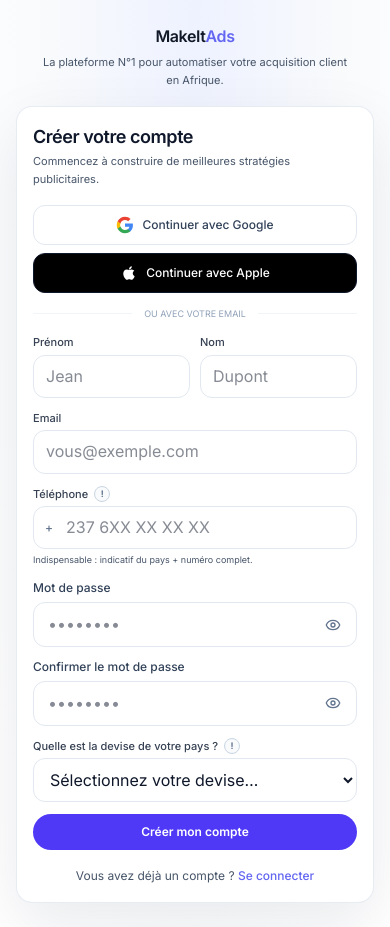
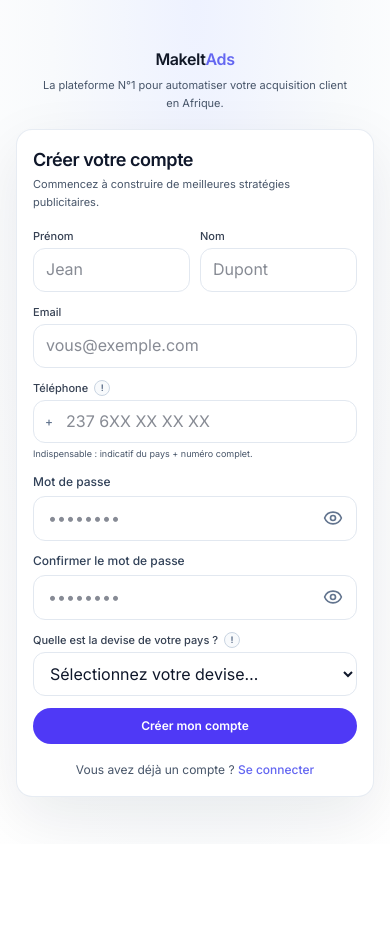
Before and after one commit to ecomdarrell-create/makeitads, a Next.js app: page /signup in a window 390 px wide. After the commit the page ends 844 px from the top, so only its background shows below. Built offline with nearby package versions, Linux system fonts and the light colour scheme; no server answers.

Commit message:
fix(auth): inscription instantanée sans email + toggle mot de passe mobile

```diff
--- a/src/app/signup/page.tsx
+++ b/src/app/signup/page.tsx
@@ -5,9 +5,8 @@
 import { useSearchParams, useRouter } from 'next/navigation';
 import Link from 'next/link';
 import { motion } from 'framer-motion';
-import { Mail, CheckCircle2 } from 'lucide-react';
+import { Mail } from 'lucide-react';
 import { AuthPasswordField } from '@/components/auth/AuthPasswordField';
-import { AuthProviderButtons } from '@/components/auth/AuthProviderButtons';
 import { PhoneInput, isValidPhoneNumber } from '@/components/auth/PhoneInput';
 
 // ✅ Petit badge (!) cliquable pour afficher une explication
@@ -107,7 +106,9 @@
         email: formData.email,
         password: formData.password,
         options: {
-          emailRedirectTo: `${window.location.origin}${redirectTo}`,
+          // ✅ URL de confirmation : on renvoie vers /auth/callback
+          // qui échangera le token contre une session, puis redirigera vers /dashboard.
+          emailRedirectTo: `${window.location.origin}/auth/callback?next=${encodeURIComponent(redirectTo)}`,
           data: {
             first_name: formData.firstName,
             last_name: formData.lastName,
@@ -120,7 +121,6 @@
       });
 
       if (error) {
-        // ✅ Messages d'erreur clairs selon la cause
         const msg = error.message.toLowerCase();
         if (msg.includes('already registered') || msg.includes('already been registered')) {
           setError('Cet email est déjà utilisé. Connectez-vous à la place.');
@@ -172,14 +172,14 @@
         }
       }
 
-      // ✅ CAS 1 : Session créée → connexion immédiate
+      // CAS 1 : Session créée (confirm email désactivé) → connexion immédiate
       const { data: { session } } = await supabase.auth.getSession();
       if (session) {
         window.location.href = redirectTo;
         return;
       }
 
-      // ✅ CAS 2 : Pas de session → email de confirmation envoyé
+      // CAS 2 : Pas de session → email de confirmation envoyé
       setEmailSent(true);
       setLoading(false);
     } catch {
@@ -275,14 +275,6 @@
               </p>
             </div>
           )}
-
-          <AuthProviderButtons />
-
-          <div className="my-3.5 flex items-center gap-3 text-[9px] text-slate-400 sm:text-[10px]">
-            <span className="h-px flex-1 bg-slate-100" />
-            OU AVEC VOTRE EMAIL
-            <span className="h-px flex-1 bg-slate-100" />
-          </div>
 
           {error && (
             <div className="mb-3 rounded border border-red-200 bg-red-50 p-2 text-[11px] text-red-700 sm:text-xs">
--- a/src/components/auth/AuthPasswordField.tsx
+++ b/src/components/auth/AuthPasswordField.tsx
@@ -11,12 +11,23 @@
   autoComplete: 'current-password' | 'new-password';
 }
 
-export function AuthPasswordField({ id, label, value, onChange, autoComplete }: AuthPasswordFieldProps) {
+export function AuthPasswordField({
+  id,
+  label,
+  value,
+  onChange,
+  autoComplete,
+}: AuthPasswordFieldProps) {
   const [visible, setVisible] = useState(false);
 
   return (
     <div>
-      <label htmlFor={id} className="mb-1.5 block text-xs font-medium text-slate-700">{label}</label>
+      <label
+        htmlFor={id}
+        className="mb-1.5 block text-xs font-medium text-slate-700"
+      >
+        {label}
+      </label>
       <div className="relative">
         <input
           id={id}
@@ -25,17 +36,29 @@
           required
           value={value}
           onChange={(event) => onChange(event.target.value)}
-          className="min-h-11 w-full rounded-xl border border-slate-200 bg-white px-3.5 py-2.5 pr-11 text-sm text-slate-900 outline-none transition-colors focus:border-indigo-500 focus:ring-2 focus:ring-indigo-100"
+          className="min-h-11 w-full rounded-xl border border-slate-200 bg-white px-3.5 py-2.5 pr-14 text-sm text-slate-900 outline-none transition-colors focus:border-indigo-500 focus:ring-2 focus:ring-indigo-100"
           placeholder="••••••••"
         />
         <button
           type="button"
-          onClick={() => setVisible((current) => !current)}
+          onClick={(e) => {
+            e.preventDefault();
+            e.stopPropagation();
+            setVisible((v) => !v);
+          }}
           aria-label={visible ? 'Masquer le mot de passe' : 'Afficher le mot de passe'}
           aria-pressed={visible}
-          className="absolute inset-y-0 right-1 flex w-10 items-center justify-center rounded-full text-slate-500 transition-colors hover:bg-slate-50 hover:text-indigo-700"
+          className="absolute inset-y-0 right-0 z-20 flex w-12 cursor-pointer items-center justify-center rounded-r-xl text-slate-500 transition-colors select-none hover:text-indigo-700 active:text-indigo-800 active:scale-95"
+          style={{
+            touchAction: 'manipulation',
+            WebkitTapHighlightColor: 'transparent',
+            WebkitUserSelect: 'none',
+            userSelect: 'none',
+          }}
         >
-          {visible ? <EyeOff className="h-4 w-4" /> : <Eye className="h-4 w-4" />}
+          <span className="pointer-events-none flex items-center justify-center">
+            {visible ? <EyeOff className="h-5 w-5" /> : <Eye className="h-5 w-5" />}
+          </span>
         </button>
       </div>
     </div>
```
